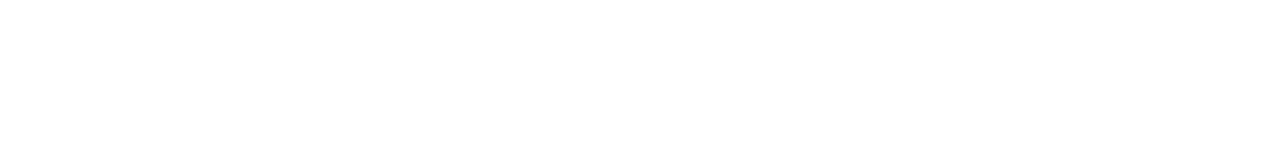
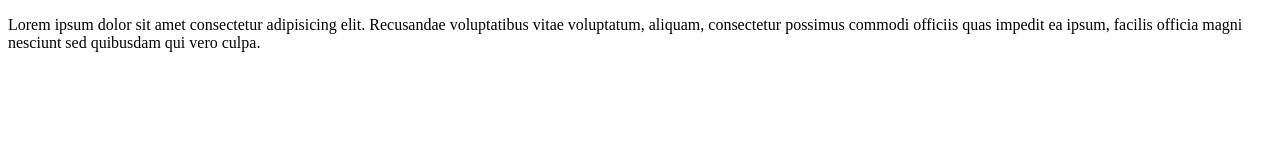
Before and after one commit to jojohilvan24/survey-page-Fremote, a plain HTML site: page index.html in a window 1280 px wide. Drawn offline with Linux system fonts and the light colour scheme.

Commit message:
added p tag and lorem epsam texts

```diff
--- a/index.html
+++ b/index.html
@@ -4,9 +4,9 @@
     <meta charset="UTF-8">
     <meta http-equiv="X-UA-Compatible" content="IE=edge">
     <meta name="viewport" content="width=p, initial-scale=1.0">
-    <title>Survery Page</title>
+    <title>Survery Page | FeatureV1</title>
 </head>
 <body>
-
+    <p>Lorem ipsum dolor sit amet consectetur adipisicing elit. Recusandae voluptatibus vitae voluptatum, aliquam, consectetur possimus commodi officiis quas impedit ea ipsum, facilis officia magni nesciunt sed quibusdam qui vero culpa.</p>
 </body>
 </html>
```
